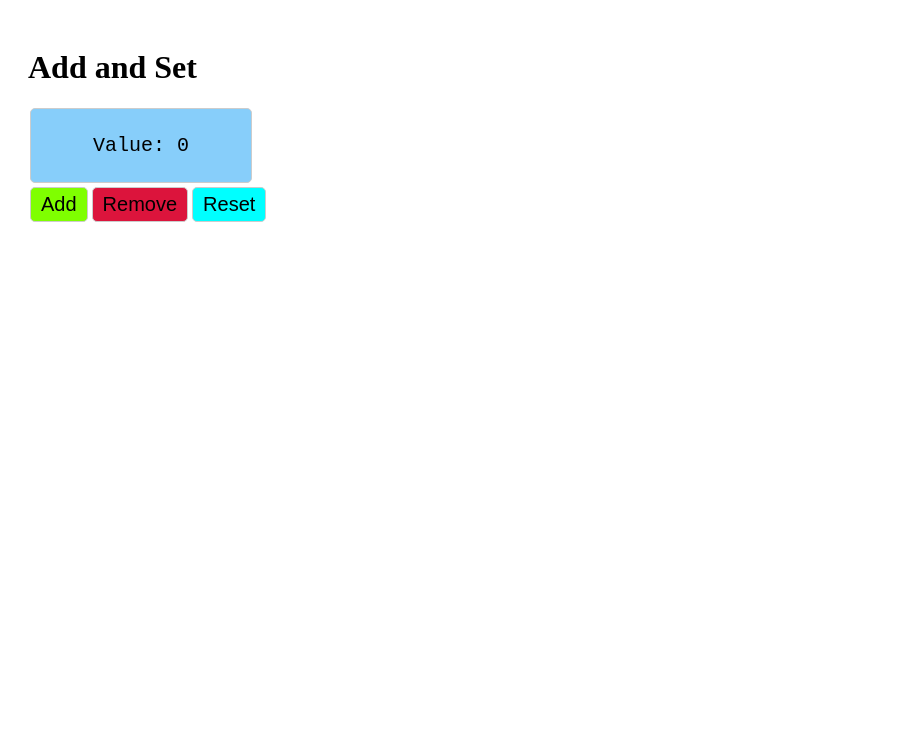
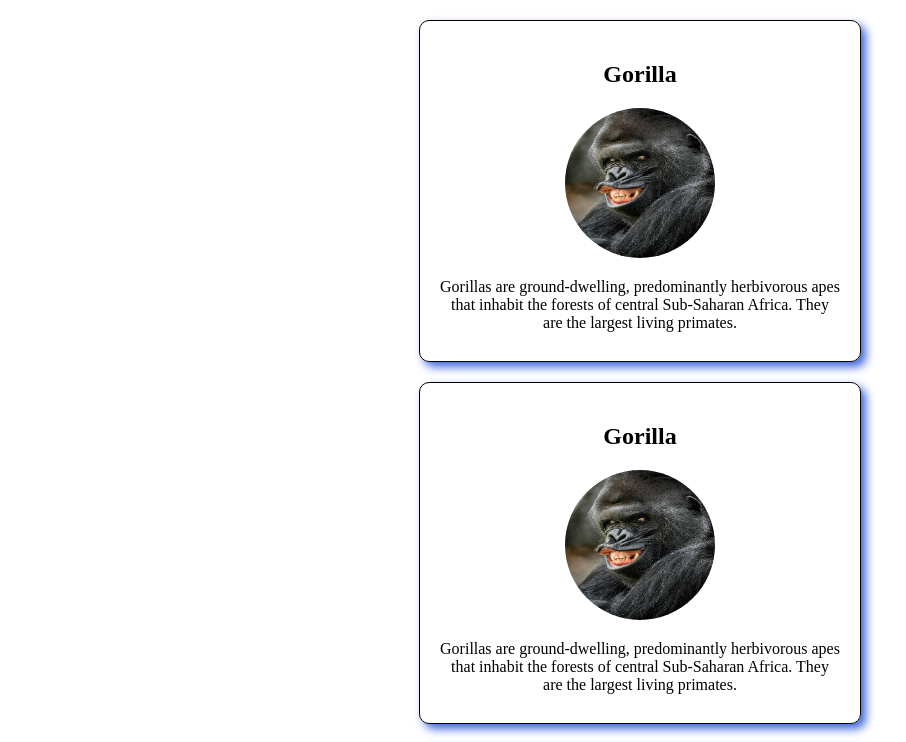
Before and after one commit to surajkb2005/Reaction, a React (Vite) app: page / in a window 1280 px wide. Shown: the top 742 px of the page, without its empty margins (0-906 px from the left). Built offline with nearby package versions, Linux system fonts and the light colour scheme.

Commit message:
cards added

```diff
--- a/src/App.jsx
+++ b/src/App.jsx
@@ -1,11 +1,16 @@
 import Component from './components/Component';
 import Basics from './components/Basics';
+import Cards from './components/Cards';
 
 function App() {
 
-  return (
-    <Basics />
-  )
+  return (<>
+    <Cards />
+    <Cards />
+    <Cards />
+    <Cards />
+    <Cards />
+  </>)
 }
 
 export default App
--- /dev/null
+++ b/src/components/Cards.jsx
@@ -0,0 +1,15 @@
+import image from '../assets/gorilla.jpeg';
+
+function Cards() {
+    return (
+        <>
+            <div className="card-container">
+                <h2 className="card-title">Gorilla</h2>
+                <img className="card-image" src={image} alt="Gorilla" />
+                <p className="card-description">Gorillas are ground-dwelling, predominantly herbivorous apes that inhabit the forests of central Sub-Saharan Africa. They are the largest living primates.</p>
+            </div>
+        </>
+    );
+}
+
+export default Cards;
--- a/src/index.css
+++ b/src/index.css
@@ -44,4 +44,18 @@
   justify-content: center;
   flex: 1;
   padding: 20px;
+  border: 1px solid black;
+  text-align: center;
+  box-shadow: 5px 5px 10px rgb(62, 102, 221);
+  border-radius: 10px;
+  height : 300px;
+  width: 400px;
+  margin: 20px auto;
+  flex: 1;
 }
+.card-image{
+  width: 150px;
+  height: 150px;
+  object-position: center;
+  border-radius: 50%;
+}
```
Also changed, not shown: src/assets/gorilla.jpeg (added).
